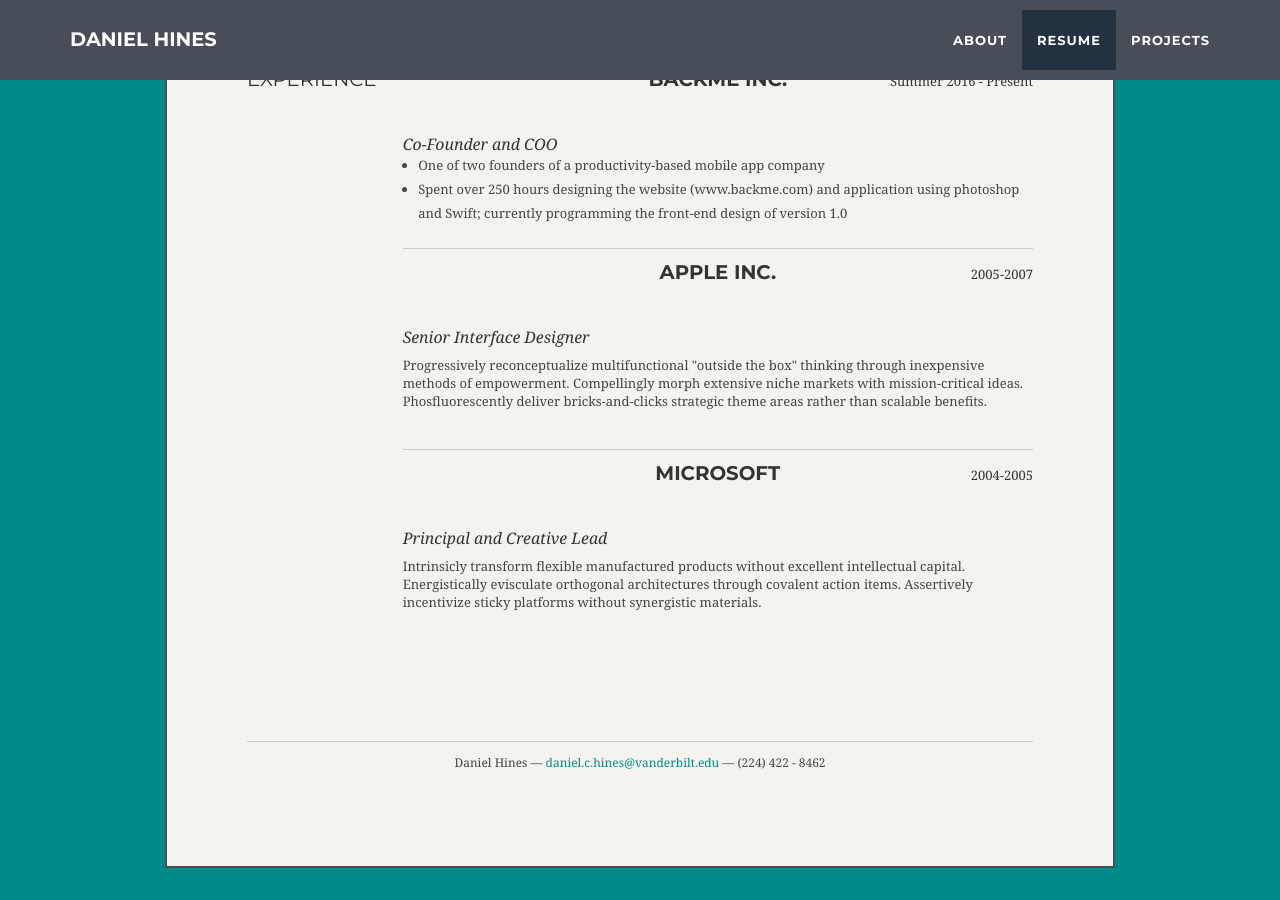
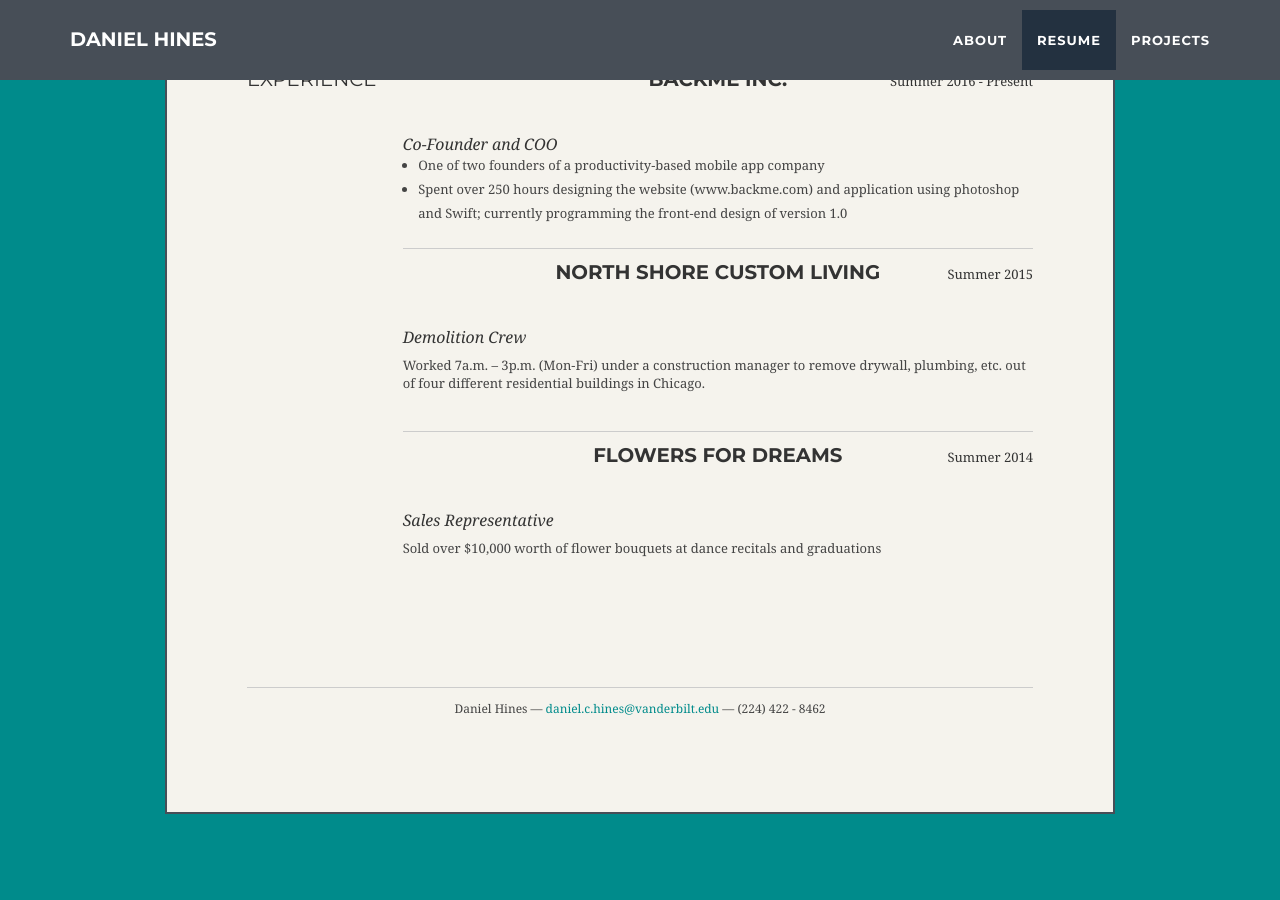
Before and after one commit to danielchines/danielchines.github.io, a Jekyll site: the page built from index.html, in a window 1280 px wide and 900 px high, scrolled down 2485 px. Built offline with Jekyll 4.4.1, drawn with Linux system fonts in a browser that asks for light colours.

Commit message:
Update resume.html

```diff
--- a/_includes/resume.html
+++ b/_includes/resume.html
@@ -114,9 +114,8 @@
 						<div class="yui-u first">
 							<h2>Experience</h2>
 						</div><!--// .yui-u -->
-
+<!-- 						Add Menud -->
 						<div class="yui-u">
-
 							<div class="job">
 								<h2>BackMe Inc.</h2>
 								<h3>Co-Founder and COO</h3>
@@ -127,19 +126,17 @@
 								</ul>
 							</div>
 							<div class="job">
-								<h2>Apple Inc.</h2>
-								<h3>Senior Interface Designer</h3>
-								<h4>2005-2007</h4>
-								<p class="resume">Progressively reconceptualize multifunctional "outside the box" thinking through inexpensive methods of empowerment. Compellingly morph extensive niche markets with mission-critical ideas. Phosfluorescently deliver bricks-and-clicks strategic theme areas rather than scalable benefits. </p>
+								<h2>North Shore Custom Living</h2>
+								<h3>Demolition Crew</h3>
+								<h4>Summer 2015</h4>
+								<p class="resume">Worked 7a.m. – 3p.m. (Mon-Fri) under a construction manager to remove drywall, plumbing, etc. out of four different residential buildings in Chicago.</p>
 							</div>
-
 							<div class="job last">
-								<h2>Microsoft</h2>
-								<h3>Principal and Creative Lead</h3>
-								<h4>2004-2005</h4>
-								<p class="resume">Intrinsicly transform flexible manufactured products without excellent intellectual capital. Energistically evisculate orthogonal architectures through covalent action items. Assertively incentivize sticky platforms without synergistic materials. </p>
+								<h2>Flowers for Dreams</h2>
+								<h3>Sales Representative</h3>
+								<h4>Summer 2014</h4>
+								<p class="resume">Sold over $10,000 worth of flower bouquets at dance recitals and graduations</p>
 							</div>
-
 						</div><!--// .yui-u -->
 					</div><!--// .yui-gf -->
 
```
